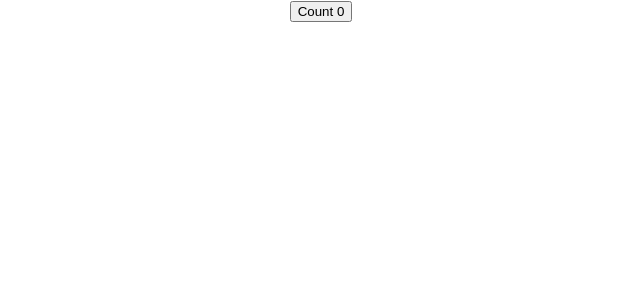
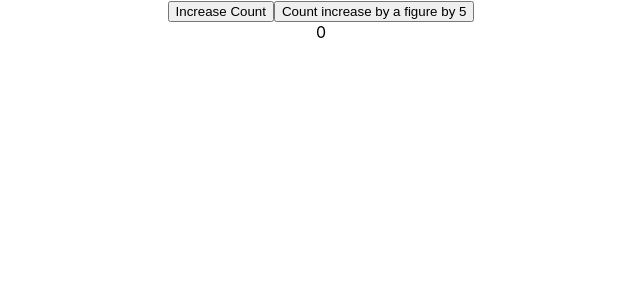
Before and after one commit to arthurkyambadde/Hooks, a React (Create React App) app in the folder react-hooks/: page / in a window 1280 px wide. Shown: the top 300 px of the page, without its empty margins (319-959 px from the left). Built offline with nearby package versions, Linux system fonts and the light colour scheme.

Commit message:
feat: add a button that increases the count by 5

```diff
--- a/react-hooks/src/Components/Counter.js
+++ b/react-hooks/src/Components/Counter.js
@@ -2,15 +2,24 @@ import React from "react";
 import { useState } from "react";
 
 function Counter() {
-  const [count, setCount] = useState(0);
+  const initialCount = 0;
+  const [count, setCount] = useState(initialCount);
 
-  const increaseCount = () => {
-    setCount(count + 1);
+  const increaseCountBy5 = () => {
+    for (let i = 0; i < 5; i++) {
+      setCount((prevCount) => prevCount + 1);
+    }
   };
 
   return (
     <div>
-      <button onClick={increaseCount}>Count {count}</button>
+      <button onClick={() => setCount((prevCount) => prevCount + 1)}>
+        Increase Count
+      </button>
+      <button onClick={increaseCountBy5}>
+        Count increase by a figure by 5
+      </button>
+      <div>{count}</div>
     </div>
   );
 }
```
